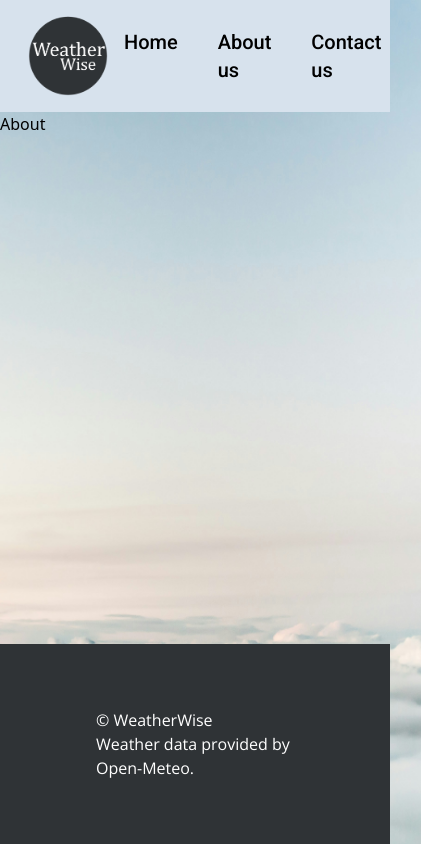
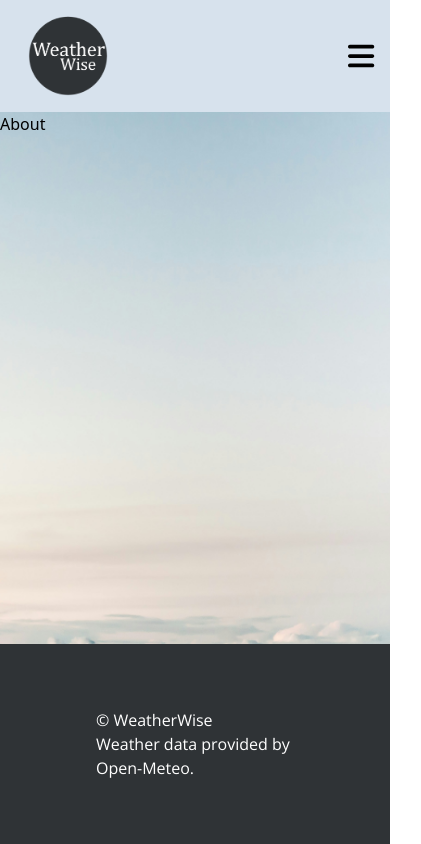
Before and after one commit to TheRegzi/weather-wise, a Next.js app: page /about in a window 390 px wide. Shown: the whole page, 421 px wide, since content can reach past the window. Built offline with nearby package versions, Linux system fonts and the light colour scheme.

Commit message:
feat: added hamburger menu

```diff
--- a/src/app/layout.tsx
+++ b/src/app/layout.tsx
@@ -1,26 +1,20 @@
-import type { Metadata } from "next";
-import "../../styles/globals.css";
-import Header from "../components/Header";
-import Footer from "../components/Footer";
+import type { Metadata } from 'next';
+import '../../styles/globals.css';
+import Header from '../components/Header';
+import Footer from '../components/Footer';
 
 export const metadata: Metadata = {
-  title: "Weather Wise",
-  description: "Your most reliable weather app",
-  icons: [
-    { rel: "icon", url: "/favicon/favicon.ico" },
-  ],
+  title: 'Weather Wise',
+  description: 'Your most reliable weather app',
+  icons: [{ rel: 'icon', url: '/favicon/favicon.ico' }],
 };
 
 export const viewport = {
-  width: "device-width",
+  width: 'device-width',
   initialScale: 1,
 };
 
-export default function RootLayout({
-  children,
-}: {
-  children: React.ReactNode;
-}) {
+export default function RootLayout({ children }: { children: React.ReactNode }) {
   return (
     <html lang="en">
       <head>
@@ -34,9 +28,7 @@ export default function RootLayout({
       </head>
       <body className="antialiased flex flex-col bg-white min-h-screen">
         <Header />
-        <main className="flex-1">
-          {children}
-        </main>
+        <main className="flex-1">{children}</main>
         <Footer />
       </body>
     </html>
--- a/src/components/Header.tsx
+++ b/src/components/Header.tsx
@@ -1,23 +1,84 @@
-import Link from "next/link";
-import logo from "../../public/assets/logo.png";
-import Image from 'next/image'
+'use client';
+
+import Link from 'next/link';
+import logo from '../../public/assets/logo.png';
+import Image from 'next/image';
+import { FontAwesomeIcon } from '@fortawesome/react-fontawesome';
+import { faBars } from '@fortawesome/free-solid-svg-icons';
+import { useState } from 'react';
 
 export default function Header() {
+  const [isOpen, setIsOpen] = useState(false);
+
   return (
-      <header className='flex justify-between bg-background items-center space-x-4 flex-row'>
+    <>
+      <header className="flex justify-between bg-background items-center flex-row">
+        {/* Logo */}
+        <Link href="/" className="text-decoration-none">
           <Image
             src={logo}
-          alt='WW Logo'
-          className='my-4 ml-7 h-[80px] sm:w-[100px] w-[80px] sm:h-[100px] rounded-full'
+            alt="WW Logo"
+            className="my-4 ml-7 h-[80px] sm:w-[100px] w-[80px] sm:h-[100px] rounded-full"
             priority
           />
-        <nav>
-          <ul className='flex gap-10 text-decoration-none text-black font-roboto text-xl font-medium'>
-            <li><Link href="/" className="hover:text-blue-700">Home</Link></li>
-            <li><Link href="/about" className="hover:text-blue-700">About us</Link></li>
-            <li><Link href="/contact" className="pr-10 hover:text-blue-700">Contact us</Link></li>
+        </Link>
+        {/* Mobile hamburger */}
+        <button
+          onClick={() => setIsOpen(!isOpen)}
+          className="mr-4 text-3xl md:hidden"
+          aria-label="Toggle menu"
+        >
+          <FontAwesomeIcon icon={faBars} />
+        </button>
+
+        {/* Desktop nav */}
+        <nav className="hidden md:block">
+          <ul className="flex gap-2 md:gap-10 text-decoration-none text-black font-roboto text-xl font-medium">
+            <li>
+              <Link href="/" className="hover:text-blue-700">
+                Home
+              </Link>
+            </li>
+            <li>
+              <Link href="/about" className="hover:text-blue-700">
+                About us
+              </Link>
+            </li>
+            <li>
+              <Link href="/contact" className="pr-10 hover:text-blue-700">
+                Contact us
+              </Link>
+            </li>
           </ul>
         </nav>
       </header>
-    )
+
+      {/* Mobile nav */}
+      {isOpen && (
+        <nav className="fixed z-50 top-24 left-0 right-0 md:hidden bg-background shadow-lg px-8 py-4">
+          <ul className="flex flex-col gap-5 font-roboto text-xl font-medium">
+            <li>
+              <Link href="/" className="hover:text-blue-700" onClick={() => setIsOpen(false)}>
+                Home
+              </Link>
+            </li>
+            <li>
+              <Link href="/about" className="hover:text-blue-700" onClick={() => setIsOpen(false)}>
+                About us
+              </Link>
+            </li>
+            <li>
+              <Link
+                href="/contact"
+                className="hover:text-blue-700"
+                onClick={() => setIsOpen(false)}
+              >
+                Contact us
+              </Link>
+            </li>
+          </ul>
+        </nav>
+      )}
+    </>
+  );
 }
```
Lines whose indentation alone changed are shown as unchanged.
